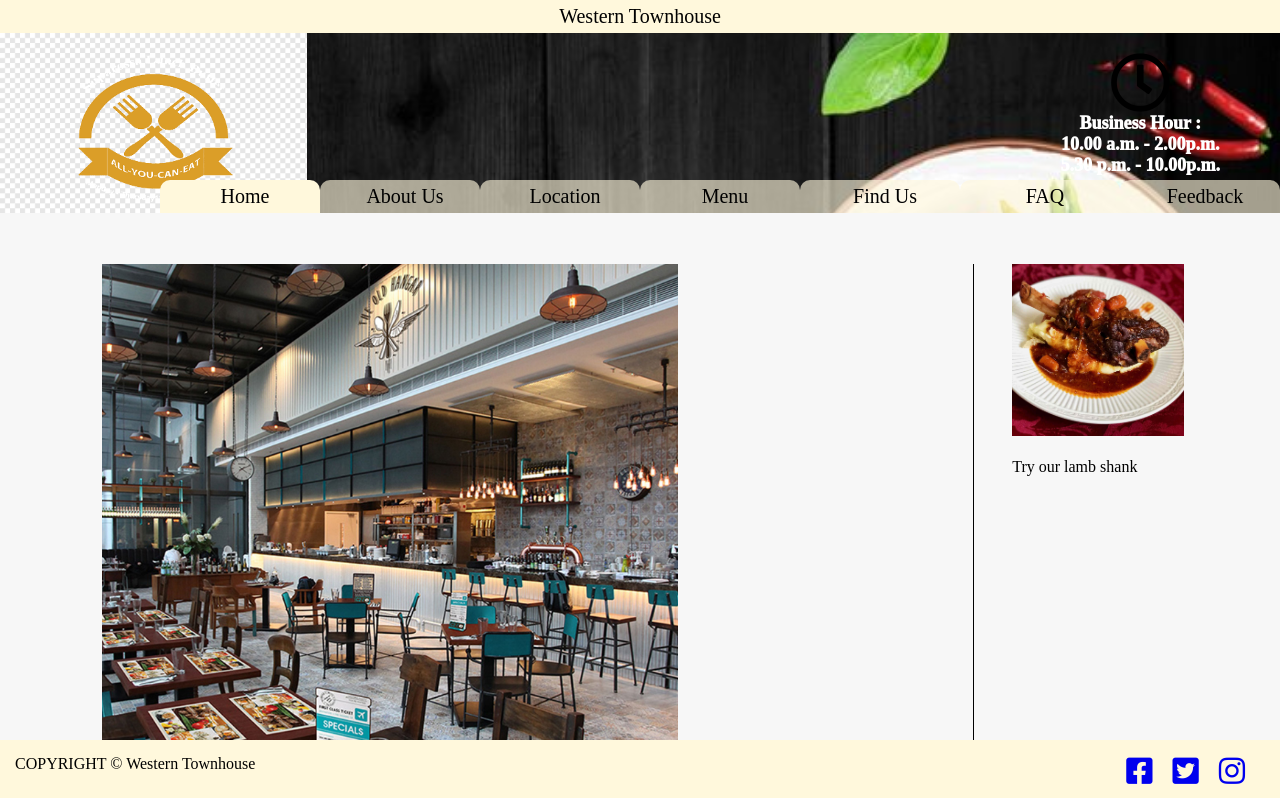
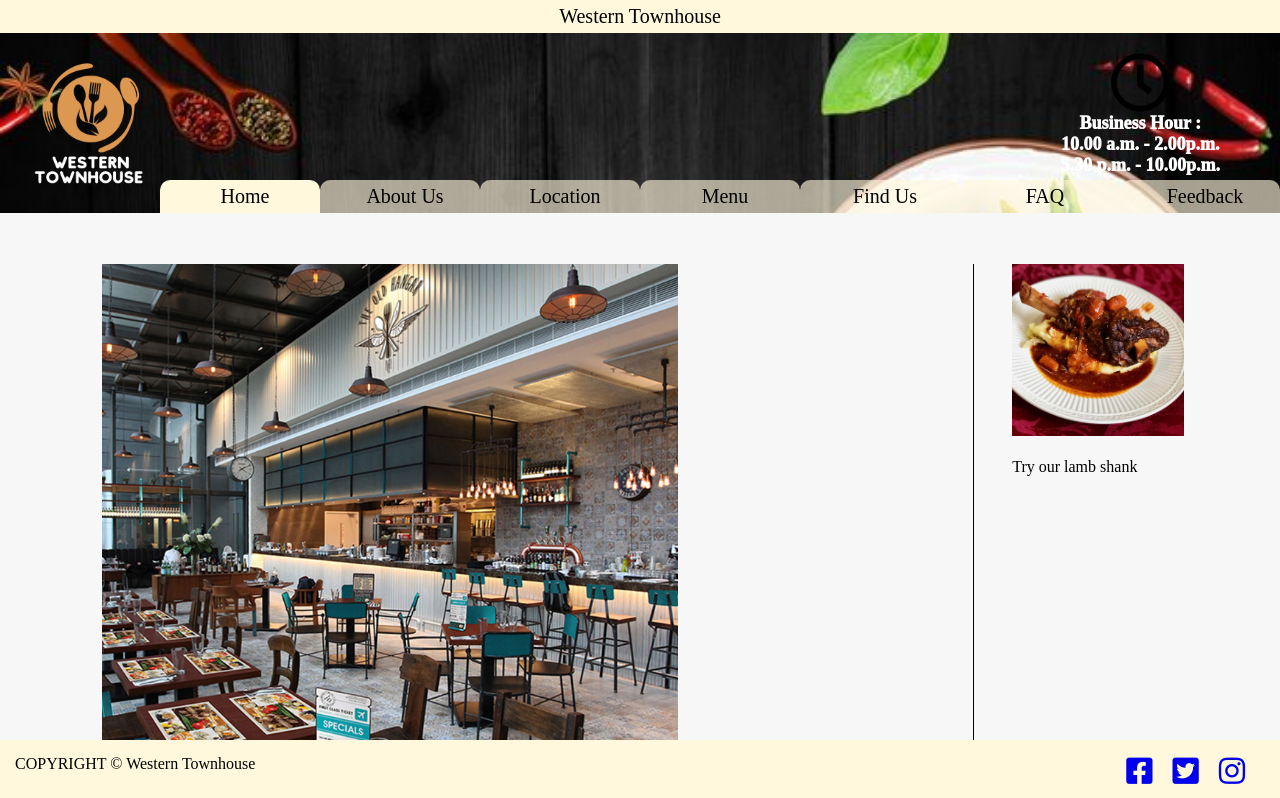
Before and after one commit to kxsong554520/WesternFood, a plain HTML site: page Home.html in a window 1280 px wide. Shown: the top 798 px of the page. Drawn offline with Linux system fonts and the light colour scheme; a web font is replaced by a local one.

Commit message:
second commit

```diff
--- a/Home.html
+++ b/Home.html
@@ -5,7 +5,7 @@
     <title>Western Townhouse</title>
     <meta charset="UTF-8">
     <meta name="viewport" content="width=device-width, initial-scale=1">
-    <link rel="icon" href="LOGO.png" type="image/x-icon">
+    <link rel="icon" href="img/logo1.png" type="image/x-icon">
     <script src="https://kit.fontawesome.com/57d52e4250.js" crossorigin="anonymous"></script>
     <link rel="stylesheet" href="https://cdnjs.cloudflare.com/ajax/libs/font-awesome/5.15.3/css/all.min.css" integrity="sha384-KJ3o2DKtIkvYIK3UENzmM7KCkRr/rE9/Qpg6aAZGJwFDMVNA/GpGFF93hXpG5KkN" crossorigin="anonymous">
     <link rel="stylesheet" href="western.css">
@@ -18,14 +18,13 @@
     </style>
 </head>
 
-
 <body>
     <div class="header">
         <p>Western Townhouse</p>
     </div>
 
     <div class="bgImg">
-        <img src="img/LOGO.png" alt="Logo Western Townhouse">
+        <img src="img/logo1.png" alt="Logo Western Townhouse">
         <div class="clock">
             <i class="far fa-clock"></i>
             <p style = "color: white"> Business Hour : <br>
```
Also changed, not shown: img/LOGO.png (deleted), img/logo1.png (added).
